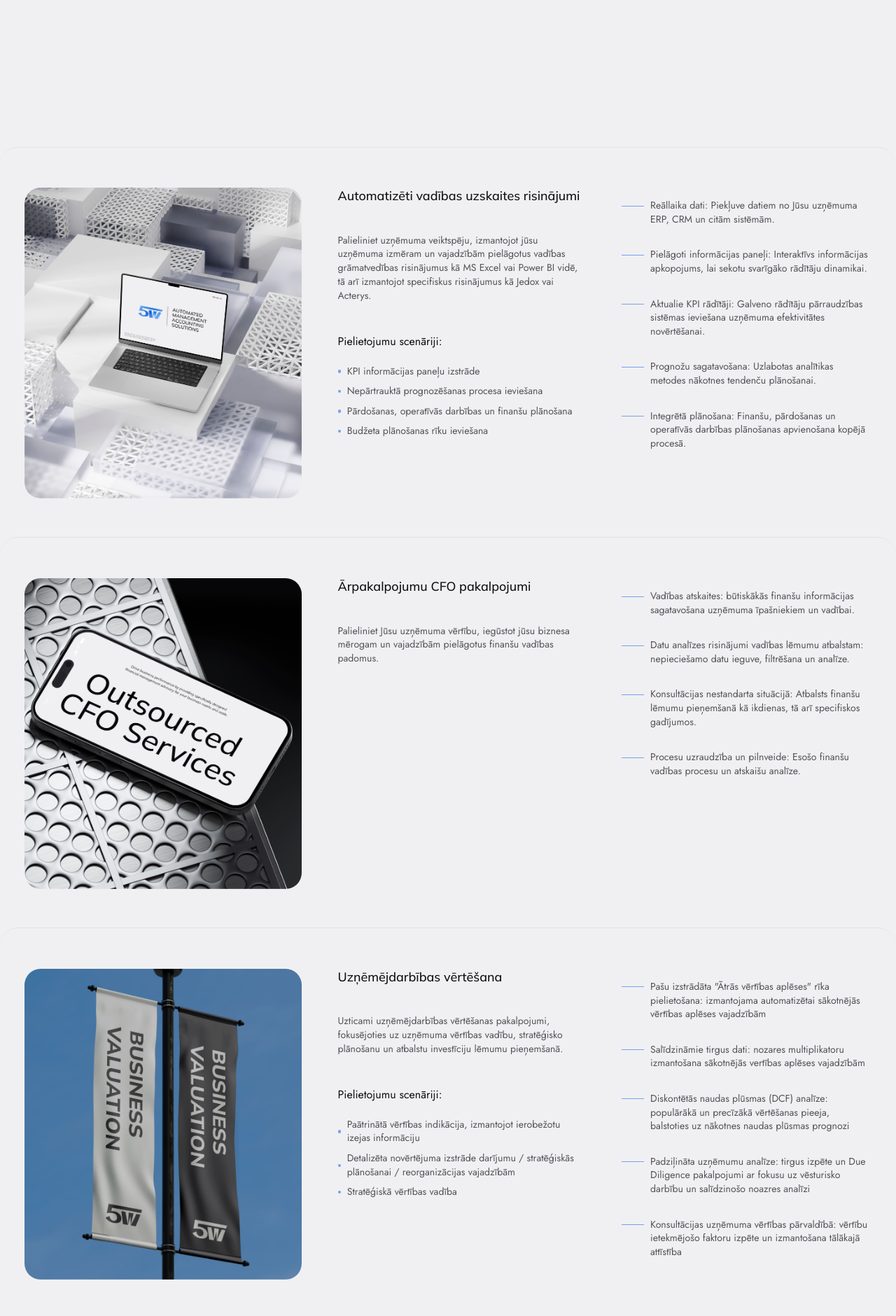
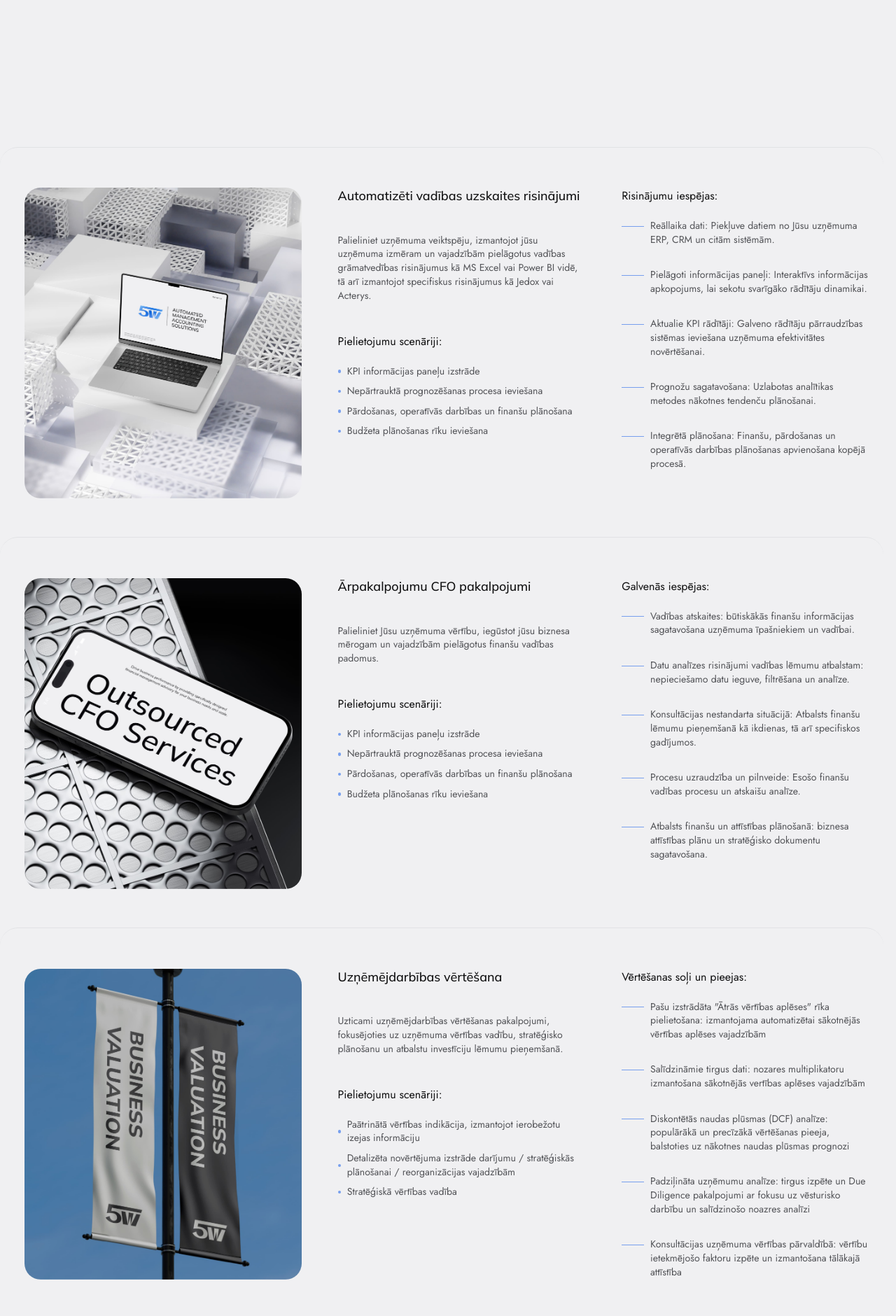
Before and after one commit to amaksix/5w, a Jekyll site: the page built from lv/products.md, in a window 1280 px wide. Shown: the part 824-2704 px from the top of the page at 70% size. Built offline with Jekyll 4.4.1, drawn with Linux system fonts in a browser that asks for light colours; some web fonts are replaced; some of the changed text lies outside the part shown.

Commit message:
fixed horizontal scroll issue, adjusted products, added link to linkedin

```diff
--- a/_data/translations.yml
+++ b/_data/translations.yml
@@ -51,6 +51,7 @@ en:
   first_product_content_middle_list_02: "Rolling forecasts"
   first_product_content_middle_list_03: "Workforce and sales planning"
   first_product_content_middle_list_04: "Annual budgeting cycles"
+  first_product_content_right_header: "Key Features:"
   first_product_content_right_list_01: "Real-Time Data: Access live data from your ERP, CRM, and other systems."
   first_product_content_right_list_02: "Custom Dashboards: Build interactive dashboards to monitor developments of key metrics."
   first_product_content_right_list_03:  "Up-to date KPI measurements: implementation of main KPI monitoring tools for evaluation of your business efficienty."
@@ -59,11 +60,17 @@ en:
 
   second_product_content_middle_first_header: "Outsourced CFO Services"
   second_product_content_middle_first_text: "Drive business performance by providing specifically designed financial management advisory for your business needs and scale. Everyday focus is pointed on increasing value of your business."
-
+  second_product_content_middle_second_header: "Use Cases:"
+  second_product_content_middle_list_01: "Development of KPI dashboards"
+  second_product_content_middle_list_02: "Rolling forecasts"
+  second_product_content_middle_list_03: "Workforce and sales planning"
+  second_product_content_middle_list_04: "Annual budgeting cycles"
+  second_product_content_right_header: "Key Features:"
   second_product_content_right_list_01: "Financial reporting to management: providing of key financial information to business owners and management"
   second_product_content_right_list_02: "Data analysis advisory for management decisions: extracting, filtering and analysing on neccesary business data."
   second_product_content_right_list_03:  "Ad-hoc advisory: support on everyday financial decisions as well as specifc business cases"
   second_product_content_right_list_04:  "Process monitoring and improvement: analysis of existing processes and reporting procedures."
+  second_product_content_right_list_05:  "Support in financial and development planning: preparation of business development plans and strategic documents."
 
   third_product_content_middle_first_header: "Business Valuation"
   third_product_content_middle_first_text: "Accurate and reliable Business Valuation services to support company valuation management, strategic and sucession planning and investment decisions"
@@ -71,6 +78,7 @@ en:
   third_product_content_middle_list_01: "Quick value estimate"
   third_product_content_middle_list_02: "Detailed valuation for strategic planning and / or transaction needs"
   third_product_content_middle_list_03: "Strategic value management"
+  third_product_content_right_header: "Valuation steps and approaches we Use:"
   third_product_content_right_list_01: "Quick online valuation tool: automated assesment of possible value, using  automated  procedures for first value etimate"
   third_product_content_right_list_02: "Market Comparables: Compare your business to similar companies in the market."
   third_product_content_right_list_03:  "Discounted Cash Flow (DCF): Estimate the value of your business based on future cash flows."
@@ -83,6 +91,7 @@ en:
   forth_product_content_middle_list_01: "Accelerated financial close process"
   forth_product_content_middle_list_02: "Improved decision-making with accurate, timely reports"
   forth_product_content_middle_list_03: "Reduced risk of non-compliance"
+  forth_product_content_right_header: "Key Features:"
   forth_product_content_right_list_01: "Automated Data Collection: Reducing of manual errors and improve data accuracy."
   forth_product_content_right_list_02: "Intercompany Eliminations: Simplify reconciliations and eliminate discrepancies."
   forth_product_content_right_list_03:  "Multi-Currency Support: Consolidate financials across multiple regions with ease."
@@ -94,6 +103,7 @@ en:
   fifth_product_content_middle_list_01: "Financial transformation projects"
   fifth_product_content_middle_list_02: "IT implementation and integration"
   fifth_product_content_middle_list_03: "Business process improvement"
+  fifth_product_content_right_header: "Our Approach:"
   fifth_product_content_right_list_01: "Planning & Strategy: We work closely with you to define project goals, scope, and timelines."
   fifth_product_content_right_list_02: "Budget Management: Monitor costs in real-time to avoid overruns."
   fifth_product_content_right_list_03:  "Performance Tracking: Use KPIs to measure project success and adjust when necessary."
@@ -218,6 +228,7 @@ lv:
   first_product_content_middle_list_02: "Nepārtrauktā prognozēšanas procesa ieviešana"
   first_product_content_middle_list_03: "Pārdošanas, operatīvās darbības un finanšu plānošana"
   first_product_content_middle_list_04: "Budžeta plānošanas rīku ieviešana"
+  first_product_content_right_header: "Risinājumu iespējas:"
   first_product_content_right_list_01: "Reāllaika dati: Piekļuve datiem no Jūsu uzņēmuma ERP, CRM un citām sistēmām."
   first_product_content_right_list_02: "Pielāgoti informācijas paneļi: Interaktīvs informācijas apkopojums, lai sekotu svarīgāko rādītāju dinamikai."
   first_product_content_right_list_03:  "Aktualie KPI rādītāji: Galveno rādītāju pārraudzības sistēmas ieviešana uzņēmuma efektivitātes novērtēšanai."
@@ -226,11 +237,17 @@ lv:
 
   second_product_content_middle_first_header: "Ārpakalpojumu CFO pakalpojumi"
   second_product_content_middle_first_text: "Palieliniet Jūsu uzņēmuma vērtību, iegūstot jūsu biznesa mērogam un vajadzībām pielāgotus finanšu vadības padomus."
-
+  second_product_content_middle_second_header: "Pielietojumu scenāriji:"
+  second_product_content_middle_list_01: "KPI informācijas paneļu izstrāde"
+  second_product_content_middle_list_02: "Nepārtrauktā prognozēšanas procesa ieviešana"
+  second_product_content_middle_list_03: "Pārdošanas, operatīvās darbības un finanšu plānošana"
+  second_product_content_middle_list_04: "Budžeta plānošanas rīku ieviešana"
+  second_product_content_right_header: "Galvenās iespējas:"
   second_product_content_right_list_01: "Vadības atskaites: būtiskākās finanšu informācijas sagatavošana uzņēmuma īpašniekiem un vadībai."
   second_product_content_right_list_02: "Datu analīzes risinājumi vadības lēmumu atbalstam: nepieciešamo datu ieguve, filtrēšana un analīze."
   second_product_content_right_list_03:  "Konsultācijas nestandarta situācijā: Atbalsts finanšu lēmumu pieņemšanā kā ikdienas, tā arī specifiskos gadījumos."
   second_product_content_right_list_04:  "Procesu uzraudzība un pilnveide: Esošo finanšu vadības procesu un atskaišu analīze."
+  second_product_content_right_list_05:  "Atbalsts finanšu un attīstības plānošanā: biznesa attīstības plānu un stratēģisko dokumentu sagatavošana."
 
   third_product_content_middle_first_header: "Uzņēmējdarbības vērtēšana"
   third_product_content_middle_first_text: "Uzticami uzņēmējdarbības vērtēšanas pakalpojumi, fokusējoties uz uzņēmuma vērtības vadību, stratēģisko plānošanu un atbalstu investīciju lēmumu pieņemšanā."
@@ -238,6 +255,7 @@ lv:
   third_product_content_middle_list_01: "Paātrinātā vērtības indikācija, izmantojot ierobežotu izejas informāciju"
   third_product_content_middle_list_02: "Detalizēta novērtējuma izstrāde darījumu / stratēģiskās plānošanai / reorganizācijas vajadzībām"
   third_product_content_middle_list_03: "Stratēģiskā vērtības vadība"
+  third_product_content_right_header: "Vērtēšanas soļi un pieejas:"
   third_product_content_right_list_01: 'Pašu izstrādāta "Ātrās vērtības aplēses"  rīka pielietošana: izmantojama automatizētai sākotnējās vērtības aplēses vajadzībām'
   third_product_content_right_list_02: "Salīdzināmie tirgus dati: nozares multiplikatoru izmantošana sākotnējās vertības aplēses vajadzībām"
   third_product_content_right_list_03:  "Diskontētās naudas plūsmas (DCF) analīze: populārākā un precīzākā vērtēšanas pieeja, balstoties uz nākotnes naudas plūsmas prognozi"
@@ -250,6 +268,7 @@ lv:
   forth_product_content_middle_list_01: "Samazināts manuālo kļūdu risks"
   forth_product_content_middle_list_02: "Caurspīdīga procesu pārlūkošana"
   forth_product_content_middle_list_03: "Specifiski pielāgotu atskaišu sagatavošana vadības vajadzībām"
+  forth_product_content_right_header: "Galvenās iespējas:"
   forth_product_content_right_list_01: "Automatizēta datu apkopošana: uzlabota izejas datu kvalitāte un samazinātas manuālas kļūdas "
   forth_product_content_right_list_02: "Grupas uzņēmumu savstarpējo darījumu izslēgšana: piemēroti rīki savstarpējo darījumu identificēšanai un izslēgšanai"
   forth_product_content_right_list_03:  "Vairāku valūtu atbalsts: Ērta datu konsolidācija vairākos ģeogrāfiskajos reģionos"
@@ -261,6 +280,7 @@ lv:
   fifth_product_content_middle_list_01: "Finanšu transformācijas projekti"
   fifth_product_content_middle_list_02: "IT ieviešana un integrācija"
   fifth_product_content_middle_list_03: "Biznesa procesu uzlabošana"
+  fifth_product_content_right_header: "Mūsu pieeja:"
   fifth_product_content_right_list_01: "Plānošana un stratēģija: mērķi, apjomi un termiņus tiek noteikti kopā ar Jums "
   fifth_product_content_right_list_02: "Budžeta pārvaldība: īstenota izmaksu kontrole reāllaika ietvaros"
   fifth_product_content_right_list_03:  "Veiktspējas uzraudzība: izmantojam KPI rezultātu mērīšanai un pielāgošanai"
@@ -291,7 +311,7 @@ lv:
   popup_error_text: "Jūsu ziņojumu neizdevās nosūtīt kļūdas dēļ. Lūdzu, rakstiet mums tieši uz contact@5w.lv."
 
   aboutus_header: "Par Mums"
-  aboutus_first_text: "Mēs esam finanšu ekspertu komanda, kas apņēmusies palīdzēt uzņēmumiem optimizēt darbību un sasniegt savus mērķus. Ar padziļinātām zināšanām budžeta plānošanā, konsolidācijā, novērtēšanā un projektu vadībā mēs piedāvājam pielāgotus risinājumus katram klientam."
+  aboutus_first_text: "Mūsu komanda ar padziļinātām zināšanām finanšu plānošanā, vērtēšanā, finanšu konsolidācijā un projektu vadībā piedāvā katram klientam pielāgotu risinājumu kopumu."
   aboutus_second_header: 'Jūsu Panākumi - <span class="highlight-text"> Mūsu Misija</span>'
   aboutus_second_text: "Nodrošināt uzņēmumus ar rīkiem un ieskatiem, kas veicina izaugsmi un efektivitāti."
 
@@ -300,20 +320,20 @@ lv:
 
   approach_block_header_01: "Vajadzību Novērtējums"
   approach_block_text_01: "Mēs rūpīgi izprotam jūsu biznesu, mērķus un problēmpunktus."
-  approach_block_header_02: "Ekspertu Piemeklēšana"
-  approach_block_text_02: "Mēs rūpīgi izvēlamies labāko ekspertu jūsu projektam no mūsu plašā tīkla."
-  approach_block_header_03: "Nevainojama Īstenošana"
-  approach_block_text_03: "Mūsu eksperti sadarbojas ar jums, lai ieviestu risinājumus un nodrošinātu augstas kvalitātes rezultātus."
-  approach_block_header_04: "Nepārtraukts Atbalsts"
-  approach_block_text_04: "Mēs esam jums līdzās, piedāvājot nepārtrauktu vadību un palīdzību."
-  approach_block_header_05: "Nepārtraukta Pilnveidošanās"
-  approach_block_text_05: "Mēs neapstājamies pie piegādes — mēs palīdzam jums analizēt rezultātus, mācīties no pieredzes un attīstīt pieeju nākotnes panākumiem."
+  approach_block_header_02: "Ekspertu Atlase"
+  approach_block_text_02: "Mēs rūpīgi atlasām Jūsu vajadzībām piemēroto ekspertu."
+  approach_block_header_03: "Īstenošana"
+  approach_block_text_03: "Savstarpējā komunikācija ir neatņemama projekta sastāvdaļa."
+  approach_block_header_04: "Atbalsts"
+  approach_block_text_04: "Esam pieejami gan projekta īstenošanas, gan izmaiņu pielāgošanas gaitā."
+  approach_block_header_05: "Pastāvīga Uzlabošana"
+  approach_block_text_05: "Mēs palīdzam Jums analizēt rezultātus, izvērtēt iegūto pieredzi un attīstīt uzlabojumus nākotnes attīstībai."
 
 
   aboutus_forth_block_header: '<span class="highlight-text">Kāpēc&nbsp;</span> Izvēlēties Mūs'
 
-  forth_block_content_header_01: "Piekļuve Labākajiem Ekspertiem"
-  forth_block_content_text_01: "Mūsu tīkls sastāv no vadošajiem profesionāļiem ar plašu pieredzi un nozares atzinību."
+  forth_block_content_header_01: "Piekļuve Labākajiem Speciālistiem"
+  forth_block_content_text_01: "Pieejami pieredzējuši nozares speciālisti"
   forth_block_content_header_02: "Pielāgoti Risinājumi"
   forth_block_content_text_02: "Katrs uzņēmums ir unikāls. Mēs piemeklējam jums piemērotāko ekspertu atbilstoši jūsu specifiskajām vajadzībām."
   forth_block_content_header_03: "Uzticamas Partnerattiecības"
--- a/_layouts/contact.html
+++ b/_layouts/contact.html
@@ -72,7 +72,7 @@
             </div>
             <div class="second-block-third-section-container">
                 <p class="second-block-header">{{ site.data.translations[page.lang].contact_us_second_block_third_section_header }}</p>
-                <a class="regular-text link-button" >LinkedIn</a>
+                <a href="https://www.linkedin.com/company/5wsolutions/" target="_blank" class="regular-text link-button" >LinkedIn</a>
             </div>
         </div>
            <!-- Popup Dialog -->
--- a/_layouts/products.html
+++ b/_layouts/products.html
@@ -25,7 +25,7 @@
 </head>
 <body>
     {% include header.html %}  <!-- Reusable Header -->
-    <div class="main">
+    <div class="main" >
         <h1 class="products-main-header" id="header-01">{{ site.data.translations[page.lang].products_header }}</h1>
         <div class="products-description">
             <div class="products-description-left-container">
@@ -62,6 +62,7 @@
                     </ul>
                 </div>
                 <div class="product-content-right">
+                    <p class="product-content-right-header">{{ site.data.translations[page.lang].first_product_content_right_header }}</p>
                     <ul class="product-content-right-list">
                         <li class="regular-text product-content-right-list-elem"><span class="custom-bullet-second"></span>{{ site.data.translations[page.lang].first_product_content_right_list_01 }}</li>
                         <li class="regular-text product-content-right-list-elem"><span class="custom-bullet-second"></span>{{ site.data.translations[page.lang].first_product_content_right_list_02 }}</li>
@@ -79,13 +80,21 @@
                     <p class="product-content-middle-first-header">{{ site.data.translations[page.lang].second_product_content_middle_first_header}}</p>
                     <p class="regular-text">{{ site.data.translations[page.lang].second_product_content_middle_first_text }}</p>
                     <p class="product-content-middle-second-header">{{ site.data.translations[page.lang].second_product_content_middle_second_header }}</p>
+                    <ul class="product-content-middle-list">
+                        <li class="regular-text product-content-middle-list-elem"><span class="custom-bullet"></span>{{ site.data.translations[page.lang].second_product_content_middle_list_01 }}</li>
+                        <li class="regular-text product-content-middle-list-elem"><span class="custom-bullet"></span>{{ site.data.translations[page.lang].second_product_content_middle_list_02 }}</li>
+                        <li class="regular-text product-content-middle-list-elem"><span class="custom-bullet"></span>{{ site.data.translations[page.lang].second_product_content_middle_list_03 }}</li>
+                        <li class="regular-text product-content-middle-list-elem"><span class="custom-bullet"></span>{{ site.data.translations[page.lang].second_product_content_middle_list_04 }}</li>
+                    </ul>
                 </div>
                 <div class="product-content-right">
+                    <p class="product-content-right-header">{{ site.data.translations[page.lang].second_product_content_right_header }}</p>
                     <ul class="product-content-right-list">
                         <li class="regular-text product-content-right-list-elem"><span class="custom-bullet-second"></span>{{ site.data.translations[page.lang].second_product_content_right_list_01 }}</li>
                         <li class="regular-text product-content-right-list-elem"><span class="custom-bullet-second"></span>{{ site.data.translations[page.lang].second_product_content_right_list_02 }}</li>
                         <li class="regular-text product-content-right-list-elem"><span class="custom-bullet-second"></span>{{ site.data.translations[page.lang].second_product_content_right_list_03 }}</li>
                         <li class="regular-text product-content-right-list-elem"><span class="custom-bullet-second"></span>{{ site.data.translations[page.lang].second_product_content_right_list_04 }}</li>
+                        <li class="regular-text product-content-right-list-elem"><span class="custom-bullet-second"></span>{{ site.data.translations[page.lang].second_product_content_right_list_05 }}</li>
                     </ul>
                 </div>
             </div>
@@ -104,6 +113,7 @@
                     </ul>
                 </div>
                 <div class="product-content-right">
+                    <p class="product-content-right-header">{{ site.data.translations[page.lang].third_product_content_right_header }}</p>
                     <ul class="product-content-right-list">
                         <li class="regular-text product-content-right-list-elem"><span class="custom-bullet-second"></span>{{ site.data.translations[page.lang].third_product_content_right_list_01 }}</li>
                         <li class="regular-text product-content-right-list-elem"><span class="custom-bullet-second"></span>{{ site.data.translations[page.lang].third_product_content_right_list_02 }}</li>
@@ -128,6 +138,7 @@
                     </ul>
                 </div>
                 <div class="product-content-right">
+                    <p class="product-content-right-header">{{ site.data.translations[page.lang].forth_product_content_right_header }}</p>
                     <ul class="product-content-right-list">
                         <li class="regular-text product-content-right-list-elem"><span class="custom-bullet-second"></span>{{ site.data.translations[page.lang].forth_product_content_right_list_01 }}</li>
                         <li class="regular-text product-content-right-list-elem"><span class="custom-bullet-second"></span>{{ site.data.translations[page.lang].forth_product_content_right_list_02 }}</li>
@@ -151,6 +162,7 @@
                     </ul>
                 </div>
                 <div class="product-content-right">
+                    <p class="product-content-right-header">{{ site.data.translations[page.lang].fifth_product_content_right_header }}</p>
                     <ul class="product-content-right-list">
                         <li class="regular-text product-content-right-list-elem"><span class="custom-bullet-second"></span>{{ site.data.translations[page.lang].fifth_product_content_right_list_01 }}</li>
                         <li class="regular-text product-content-right-list-elem"><span class="custom-bullet-second"></span>{{ site.data.translations[page.lang].fifth_product_content_right_list_02 }}</li>
--- a/assets/css/products.css
+++ b/assets/css/products.css
@@ -94,7 +94,7 @@
     border-top-right-radius: 2vw;
     border-top: 0.13vw solid #E1E2E5;
     height: 39vw;
-    width: 94.5vw;
+    width: 94.5%;
     display: grid;
     grid-template-columns: 31vw 27.7vw 27.7vw;
     gap: 4vw;
@@ -133,7 +133,13 @@
     font-weight: 500;
     margin-bottom: 3.4vw;
 }
-
+.product-content-right-header{
+    color:#0F0F10;
+    font-size: 1.25vw;
+    font-family: "Jost", Arial, sans-serif;
+    font-weight: 400;
+    margin-bottom: 1.7vw;
+}
 .product-content-middle-second-header{
     color:#0F0F10;
     font-size: 1.25vw;
```
